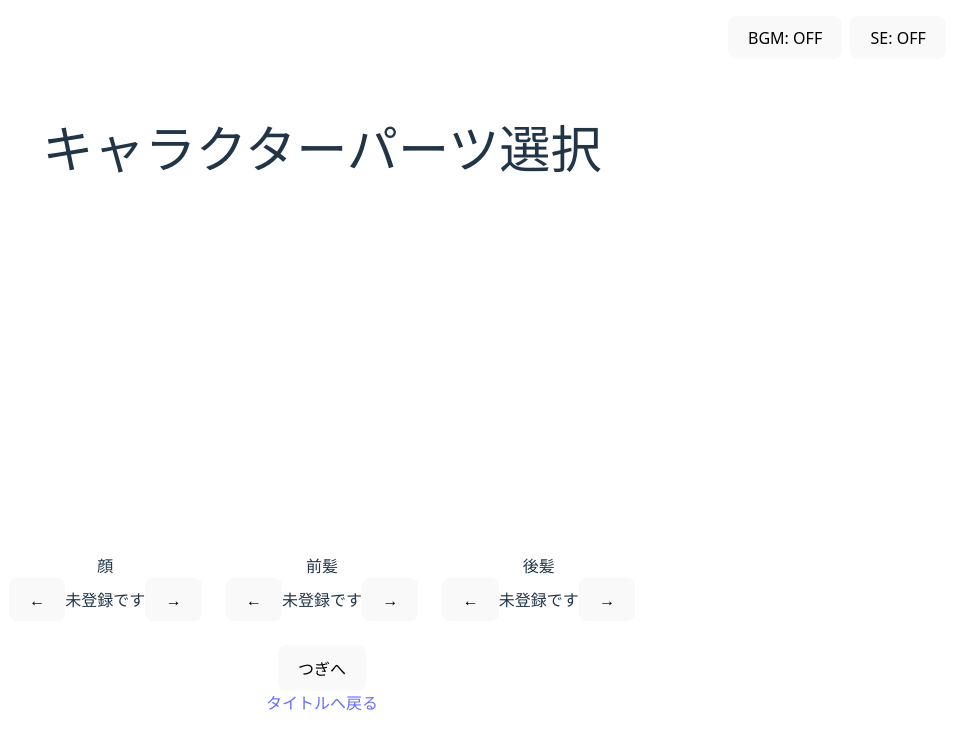
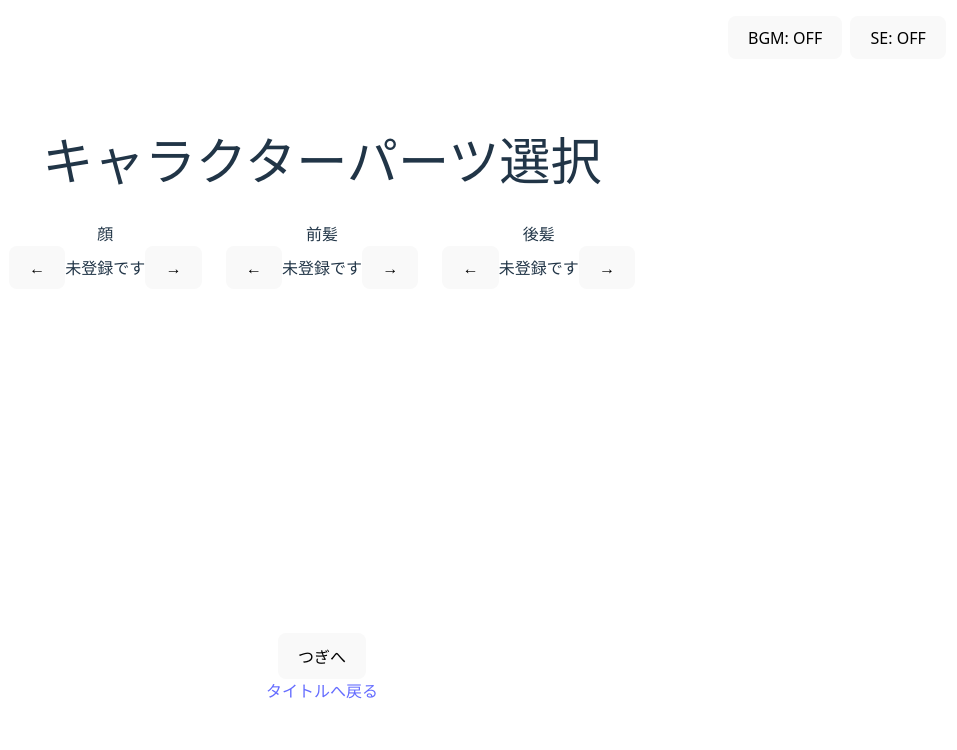
Before and after one commit to mappi-pr/AiraPJ, a React (Vite) app: page /character in a window 1280 px wide. Shown: the top 750 px of the page, without its empty margins (318-1275 px from the left). Built offline with nearby package versions, Linux system fonts and the light colour scheme; no server answers.

Commit message:
フロントUIの修正

```diff
--- a/src/pages/CharacterPartsSelect.tsx
+++ b/src/pages/CharacterPartsSelect.tsx
@@ -36,18 +36,6 @@ const CharacterPartsSelect: React.FC = () => {
   return (
     <div className="main-container">
       <h1>キャラクターパーツ選択</h1>
-      <div style={{ position: 'relative', width: 240, height: 320, margin: '0 auto' }}>
-        {/* 後髪 → 顔 → 前髪 の順で重ねる */}
-        {backHairs[backIdx] && (
-          <img src={API_BASE_URL + backHairs[backIdx].assetPath} alt="後髪" style={{ position: 'absolute', left: 0, top: 0, zIndex: 0, width: 240, height: 320 }} />
-        )}
-        {faces[faceIdx] && (
-          <img src={API_BASE_URL + faces[faceIdx].assetPath} alt="顔" style={{ position: 'absolute', left: 0, top: 0, zIndex: 1, width: 240, height: 320 }} />
-        )}
-        {frontHairs[frontIdx] && (
-          <img src={API_BASE_URL + frontHairs[frontIdx].assetPath} alt="前髪" style={{ position: 'absolute', left: 0, top: 0, zIndex: 2, width: 240, height: 320 }} />
-        )}
-      </div>
       <div style={{ display: 'flex', justifyContent: 'center', gap: 24, margin: '24px 0' }}>
         {/* パーツごとに選択UI */}
         <div>
@@ -69,6 +57,18 @@ const CharacterPartsSelect: React.FC = () => {
           <button onClick={() => handleNext('back')}>→</button>
         </div>
       </div>
+      <div style={{ position: 'relative', width: 240, height: 320, margin: '0 auto' }}>
+        {/* 後髪 → 顔 → 前髪 の順で重ねる */}
+        {backHairs[backIdx] && (
+          <img src={API_BASE_URL + backHairs[backIdx].assetPath} alt="後髪" style={{ position: 'absolute', left: 0, top: 0, zIndex: 0, width: 240, height: 320 }} />
+        )}
+        {faces[faceIdx] && (
+          <img src={API_BASE_URL + faces[faceIdx].assetPath} alt="顔" style={{ position: 'absolute', left: 0, top: 0, zIndex: 1, width: 240, height: 320 }} />
+        )}
+        {frontHairs[frontIdx] && (
+          <img src={API_BASE_URL + frontHairs[frontIdx].assetPath} alt="前髪" style={{ position: 'absolute', left: 0, top: 0, zIndex: 2, width: 240, height: 320 }} />
+        )}
+      </div>
       <form onSubmit={handleNextPage}>
         <button type="submit">つぎへ</button>
       </form>
```
